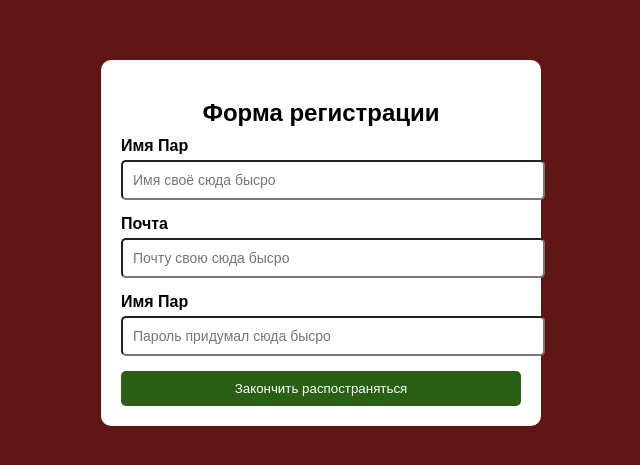
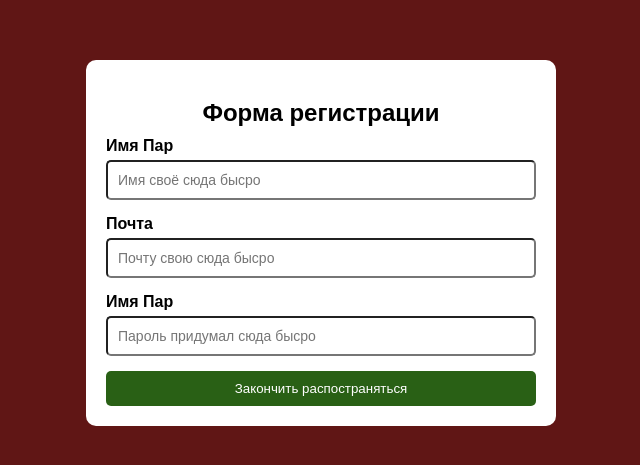
Before and after one commit to Askivi/FormaRegistrasii.github.io, a plain HTML site: page index.html in a window 1280 px wide. Shown: the part 157-622 px from the top of the page, without its empty margins (319-959 px from the left). Drawn offline with Linux system fonts and the light colour scheme.

Commit message:
Add files via upload

```diff
--- a/style.css
+++ b/style.css
@@ -12,7 +12,7 @@ body{
 	padding: 20px;
 	border-radius: 10px;
 	width: 100%;
-	max-width: 400px;
+	max-width: 430px;
 }
 h2{
 	text-align: center;
@@ -22,6 +22,7 @@ form label{
 	display: block;
 	margin-bottom: 5px;
 	font-weight: bold;
+	margin-right: 20px;
 }
 form input{
 	width: 100%;
@@ -29,6 +30,8 @@ form input{
 	margin-bottom: 15px;
 	border-radius: 5px;
 	font-size: 14px;
+	margin-right: 20px;
+	box-sizing: border-box; /* Чтобы padding не увеличивал ширину */
 }
 form button{
 	width: 100%;
```
